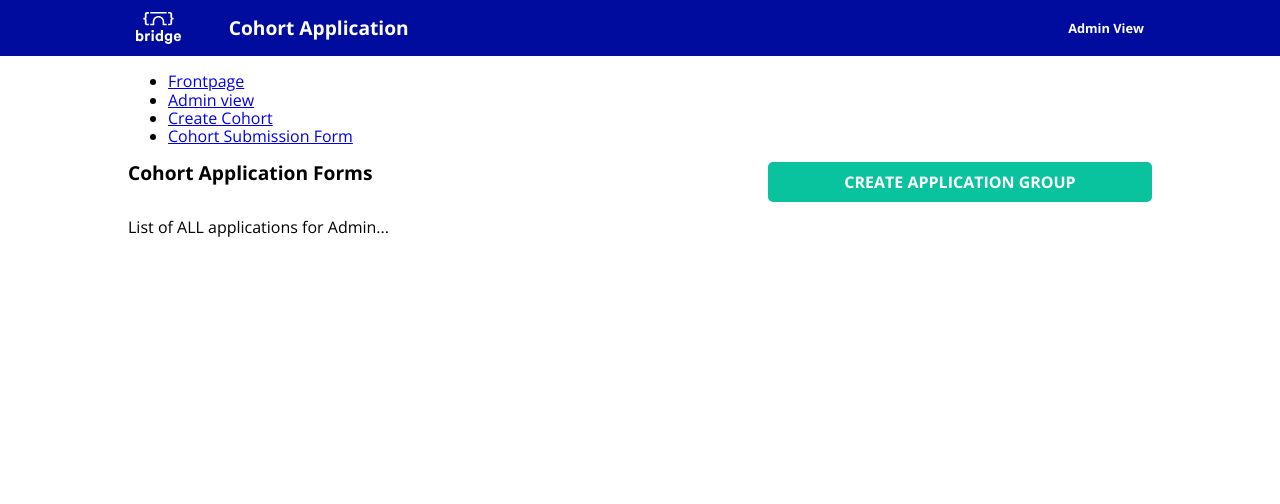
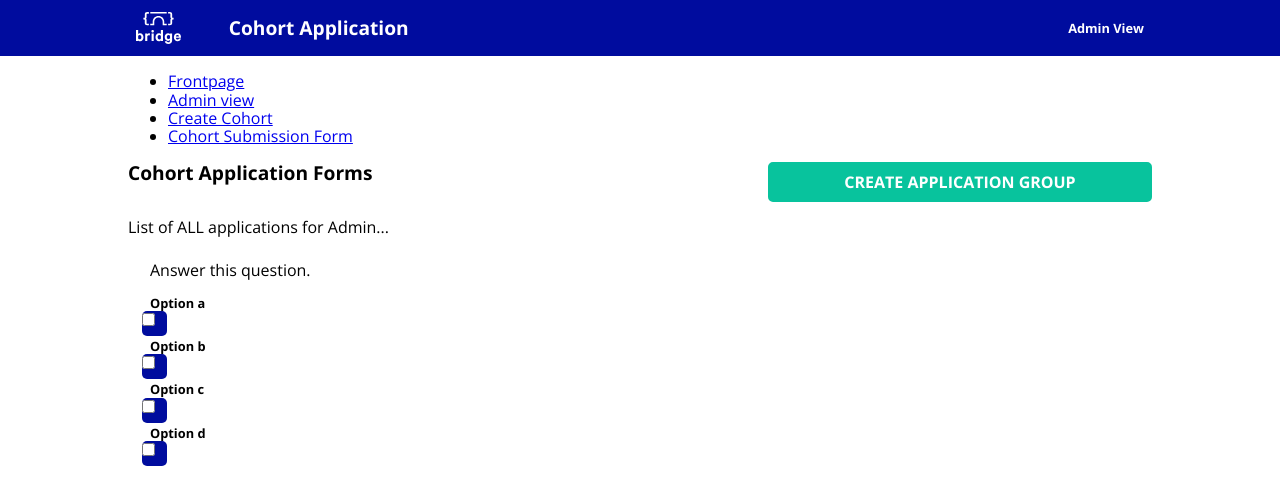
Before and after one commit to bridge-school/applications-frontend, a React (Create React App) app: page /admin in a window 1280 px wide. Shown: the top 504 px of the page. Built offline with nearby package versions, Linux system fonts and the light colour scheme.

Commit message:
add some styling

```diff
--- /dev/null
+++ b/src/components/CheckBox.js
@@ -0,0 +1,74 @@
+import React from 'react';
+import styled from 'styled-components';
+import PropTypes from 'prop-types';
+
+const Fieldset = styled.fieldset`
+  border: none;
+`;
+
+const Container = styled.div`
+  ${'' /* display: flex;
+  div {
+    flex: 1 1 0;
+    margin-right: 1rem;
+    &:last-of-type {
+      margin: 0;
+    }
+  } */}
+`;
+
+const CheckboxLabel = styled.label`
+  ${
+    '' /* border: 2px solid ${props => props.theme.darkGrey};
+  border-radius: 5px; */
+  }
+  padding: ${props => props.theme.padding};
+`;
+
+const CheckboxInput = styled.div`
+  ${'' /* opacity: 0; */}
+  color: white;
+  width: 25px;
+  height: 25px;
+  border-radius: 5px;
+  background: ${props => props.theme.indigo};
+  border-color: ${props => props.theme.indigo};
+  &:checked + label {
+    opacity: 0;
+    color: white;
+    background: ${props => props.theme.indigo};
+    border-color: ${props => props.theme.indigo};
+  }
+`;
+
+const Legend = styled.legend`
+  padding: ${props => props.theme.padding};
+`;
+
+export default function Checkbox({ description, name, items }) {
+  const checkboxes = items.map(item => (
+    <Container key={item.value}>
+      <CheckboxLabel key={item.value}>{item.label}</CheckboxLabel>
+      <CheckboxInput>
+        <input type="checkbox" value={item.value} name={name} />
+      </CheckboxInput>
+    </Container>
+  ));
+
+  if (items.length > 1) {
+    return (
+      <Fieldset>
+        <Legend>{description}</Legend>
+        <Container>{checkboxes}</Container>
+      </Fieldset>
+    );
+  } else {
+    return checkboxes;
+  }
+}
+
+Checkbox.propTypes = {
+  name: PropTypes.string.isRequired,
+  description: PropTypes.string,
+  items: PropTypes.array.isRequired,
+};
--- a/src/views/AdminView.js
+++ b/src/views/AdminView.js
@@ -3,6 +3,7 @@ import PageTitle from '../components/PageTitle';
 import Button from '../components/Button';
 import styled from 'styled-components';
 import bridgeTheme from '../styles/bridgeTheme';
+import Checkbox from '../components/CheckBox';
 
 const Header = styled.header`
   display: flex;
@@ -21,6 +22,27 @@ export default function AdminView() {
         />
       </Header>
       <p>List of ALL applications for Admin...</p>
+      <Checkbox
+        description="Answer this question."
+        items={[
+          {
+            label: 'Option a',
+            value: 'A',
+          },
+          {
+            label: 'Option b',
+            value: 'B',
+          },
+          {
+            label: 'Option c',
+            value: 'C',
+          },
+          {
+            label: 'Option d',
+            value: 'D',
+          },
+        ]}
+      />
     </div>
   );
 }
```
